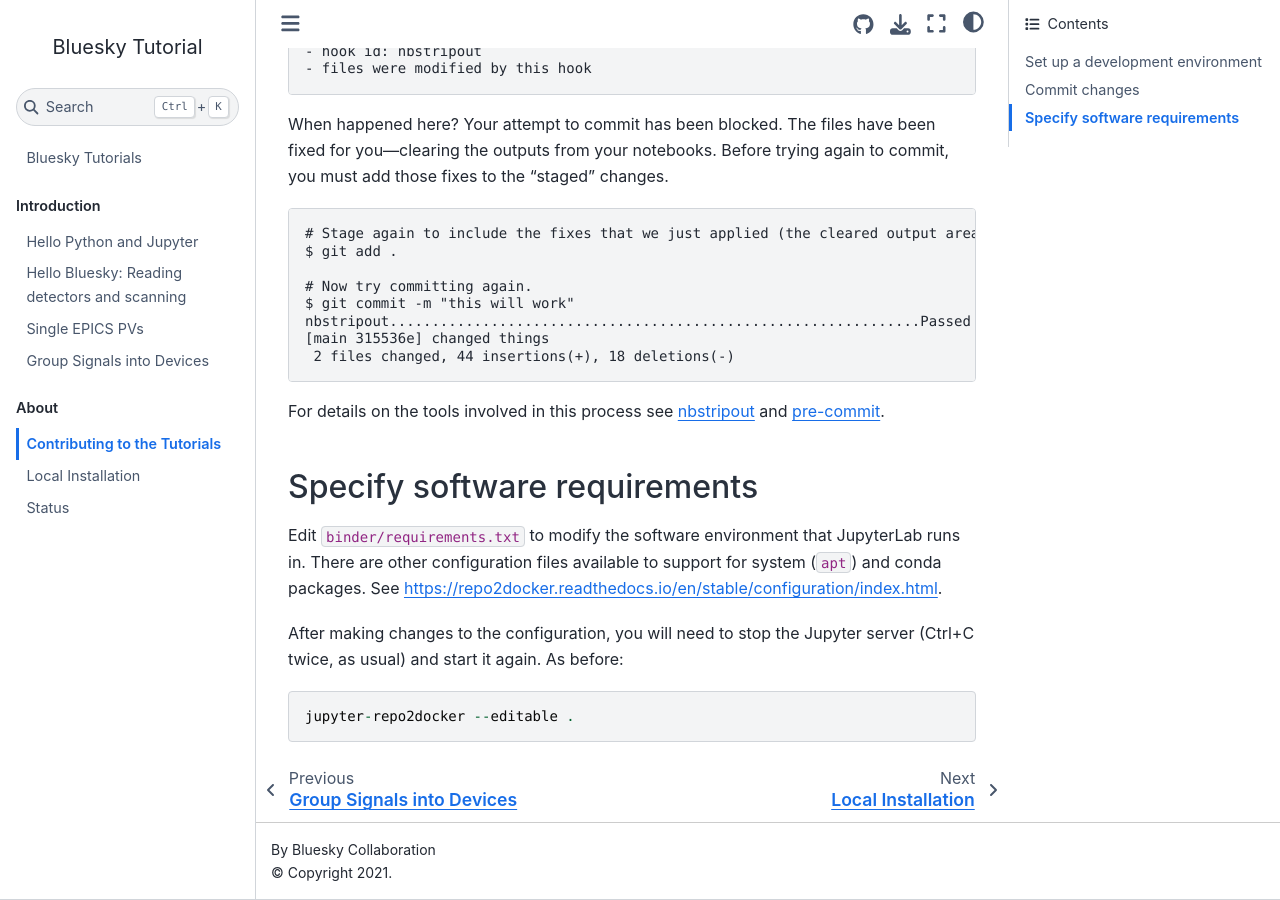
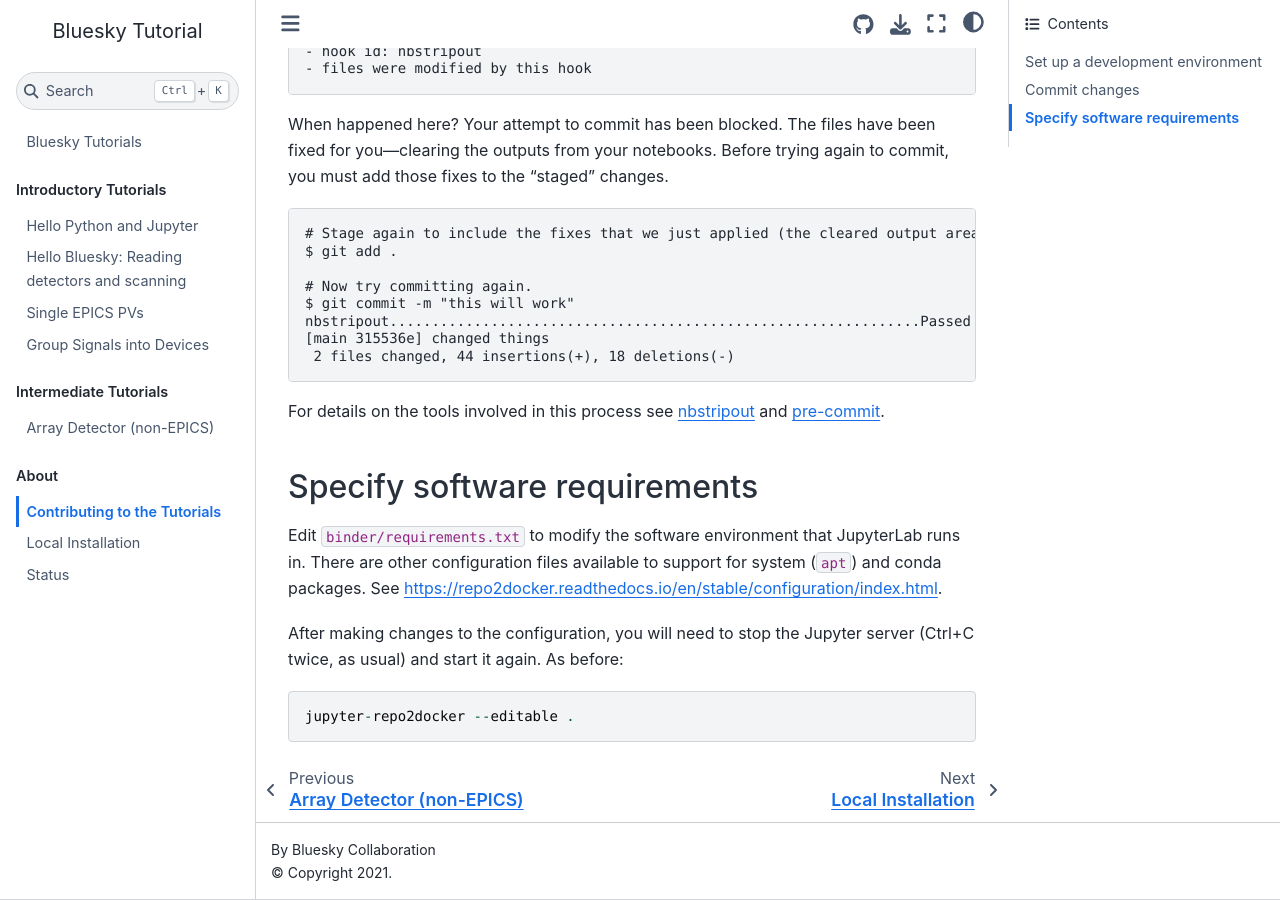
Before and after one commit to bluesky/tutorials, a Jupyter Book: the page built from CONTRIBUTING.md, in a window 1280 px wide and 900 px high, scrolled down 2021 px. Built offline with Jupyter Book 1.0.4 settings and Sphinx 7.4.7 and the Sphinx Book theme 1.1.4, drawn with Linux system fonts in a browser that asks for light colours; pages that are not in the unit, such as notebooks, are missing from menus.

Commit message:
Add 'Array Detector (non-EPICS)'

```diff
--- a/_toc.yml
+++ b/_toc.yml
@@ -1,12 +1,15 @@
 format: jb-book
 root: README
 parts:
-- caption: Introduction
+- caption: Introductory Tutorials
   chapters:
   - file: Hello Python and Jupyter
   - file: Hello Bluesky
   - file: Single PVs
   - file: Group Signals into Devices
+- caption: Intermediate Tutorials
+  chapters:
+  - file: Array Detector (non-EPICS)
 - caption: Applications
   chapters:
   - file: Adaptive RL Sampling/Adaptive Sampling
```
Also changed, not shown: Array Detector (non-EPICS).ipynb (added), 1 other file.
